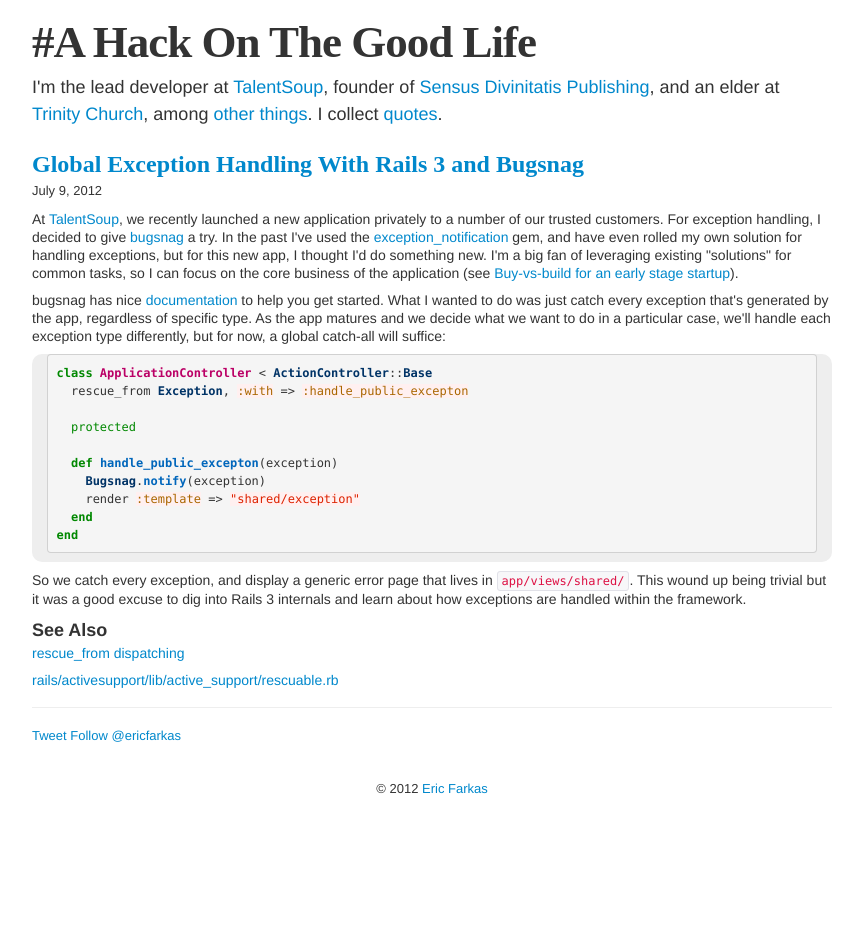
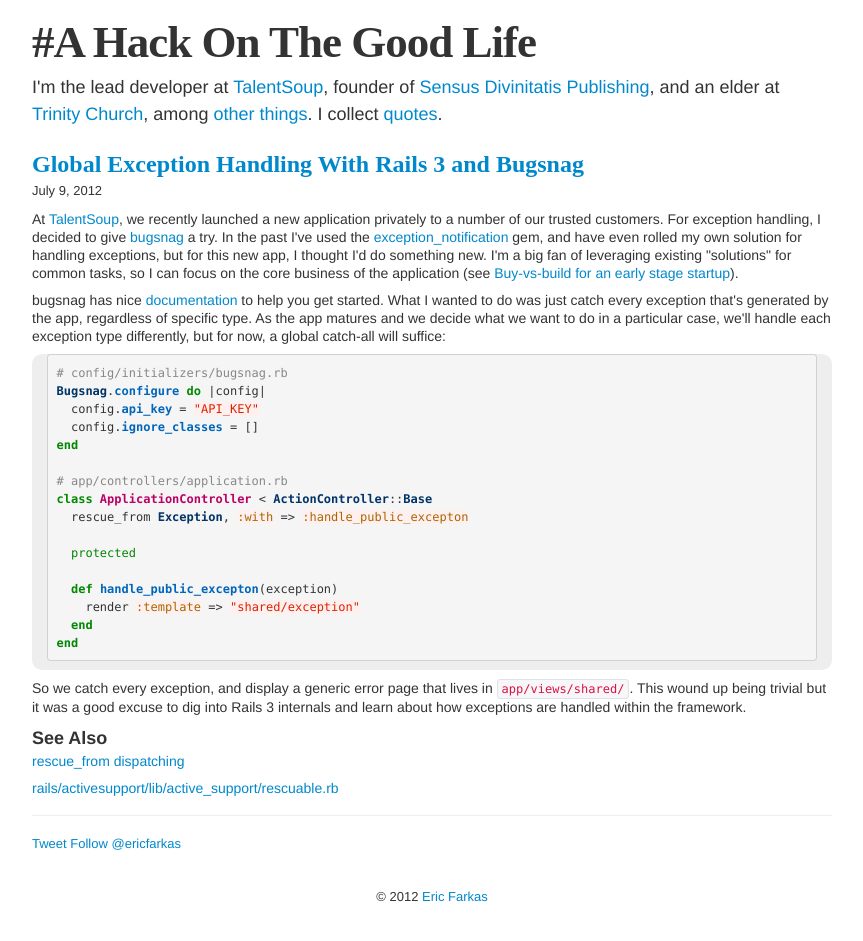
Before and after one commit to speric/speric.github.com, a Jekyll site: the page built from _posts/2012-07-09-global-exception-handling-with-rails-3-and-bugsnag.markdown, in a window 1280 px wide. Shown: the whole page, without its empty margins (208-1071 px from the left). Built offline with Jekyll 4.4.1, drawn with Linux system fonts in a browser that asks for light colours; some web fonts are replaced; Markdown is read by kramdown in place of the engine named in the settings; comment, search, counter and statistics services are not loaded; before the commit the page ends 900 px from its top, so only the background shows below that.

Commit message:
Update master

```diff
--- a/_posts/2012-07-09-global-exception-handling-with-rails-3-and-bugsnag.markdown
+++ b/_posts/2012-07-09-global-exception-handling-with-rails-3-and-bugsnag.markdown
@@ -8,13 +8,19 @@
 
 <p>
 {% highlight ruby %}
+# config/initializers/bugsnag.rb
+Bugsnag.configure do |config|
+  config.api_key = "API_KEY"
+  config.ignore_classes = []
+end
+
+# app/controllers/application.rb
 class ApplicationController < ActionController::Base
   rescue_from Exception, :with => :handle_public_excepton
 
   protected
 
   def handle_public_excepton(exception)
-    Bugsnag.notify(exception)
     render :template => "shared/exception"
   end
 end
```
